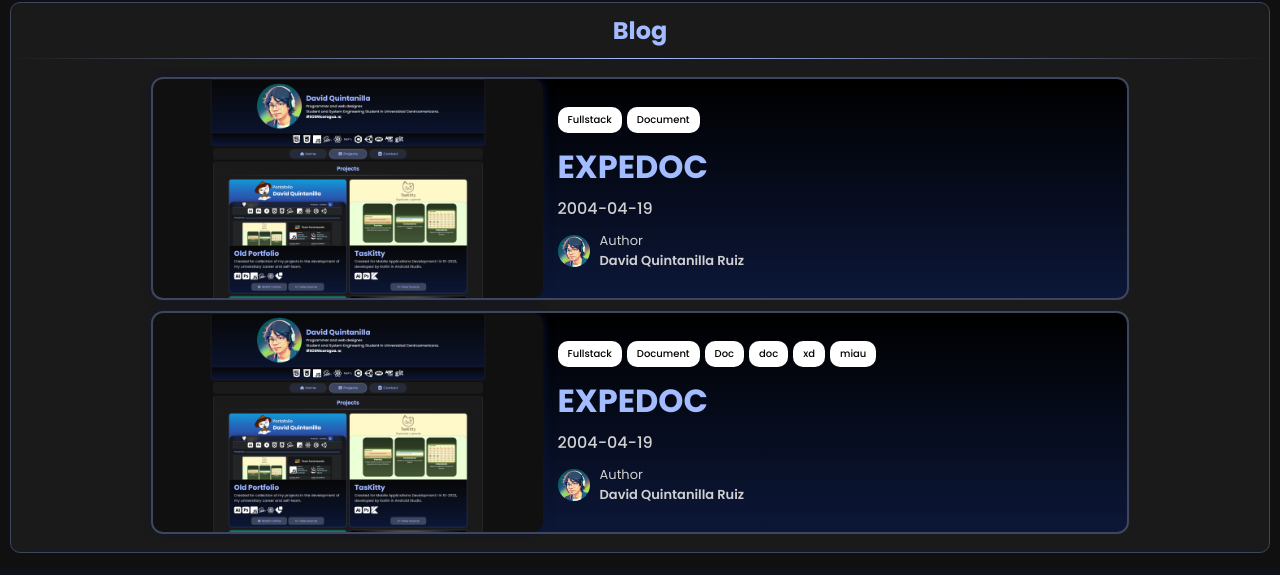
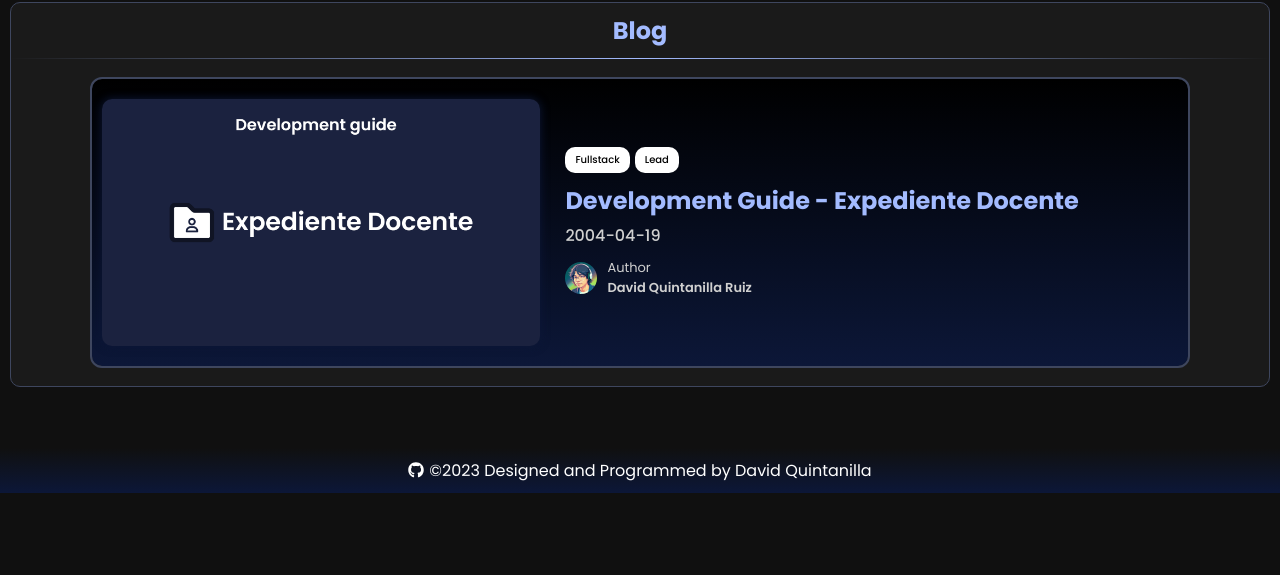
Before and after one commit to davidquintr/portfolio, a Next.js app: page /components/blog_page in a window 1280 px wide. Shown: the part 307-882 px from the top of the page. After the commit the page ends 800 px from the top, so only its background shows below. Built offline with nearby package versions, Linux system fonts and the light colour scheme.

Commit message:
blog added

```diff
--- a/pages/assets/json/blog_published.json
+++ b/pages/assets/json/blog_published.json
@@ -1,18 +1,11 @@
 [
     {
-        "icon": "/thumbnail.png",
-        "title": "EXPEDOC",
+        "icon": "/blog/expedoc.png",
+        "title": "Development Guide - Expediente Docente",
         "date": "2004-04-19",
-        "tags": "Fullstack Document",
+        "tags": "Fullstack Lead",
         "author":"0",
-        "details": "There's nothing"
-    },
-    {
-        "icon": "/thumbnail.png",
-        "title": "EXPEDOC",
-        "date": "2004-04-19",
-        "tags": "Fullstack Document Doc doc xd miau",
-        "author":"0",
-        "details": "There's nothing"
+        "details": "There's nothing",
+        "url": "expedoc-development"
     }
 ]
--- a/pages/blog.tsx
+++ b/pages/blog.tsx
@@ -7,7 +7,7 @@ export default function Blog() {
   return (
     <>
       <Head>
-        <title>Contact</title>
+        <title>Blog</title>
       </Head>
       <article className="article article-base extended">
         <NavBar></NavBar>
--- a/pages/components/blog_item.tsx
+++ b/pages/components/blog_item.tsx
@@ -2,29 +2,26 @@ import data from "../assets/json/blog_published.json";
 import { motion, AnimatePresence } from "framer-motion";
 import Image from "next/image";
 import personal from "../assets/json/personal.json";
+import Link from 'next/link'
 
-type BlogItemProps = {
-    element : typeof data[0]
-    index : number
-  };
 
-const BlogItem:React.FC<BlogItemProps> = (element, index) => {
-  let tags = element.element.tags.split(' ');
-
+const BlogItem = ({ element, index }) => {
+    let tags = element.tags.split(' ');
   return (
     <>
       <AnimatePresence>
         <motion.div
-          initial={{ opacity: 0, x: -15 }}
-          animate={{ opacity: 1, x: 0 }}
-          exit={{ opacity: 0, x: 0 }}
-          transition={{ delay: 0.8 * (index / 2) }}
+            initial={{ opacity: 0, x: -15 }}
+            animate={{ opacity: 1, x: 0 }}
+            exit={{ opacity: 0, x: 0 }}
+            transition={{ delay: 0.5 * (index / 2) }}
           className="post"
         >
+        <Link href={element?.url}>
           <Image
-            src={element.element.icon}
-            alt={element.element.title}
-            title={element.element.title}
+            src={element.icon}
+            alt={element.title}
+            title={element.title}
             width={800}
             height={450}
             className="post-img"
@@ -41,8 +38,8 @@ const BlogItem:React.FC<BlogItemProps> = (element, index) => {
             </div>
 
             <div className="post-info-title">
-                <h3>{element.element.title}</h3>
-                <p>{element.element.date}</p>
+                <h3>{element.title}</h3>
+                <p>{element.date}</p>
             </div>
 
             <div className="post-info-author">
@@ -53,6 +50,7 @@ const BlogItem:React.FC<BlogItemProps> = (element, index) => {
                 </div>
             </div>
           </div>
+          </Link>
         </motion.div>
       </AnimatePresence>
     </>
--- a/pages/components/blog_page.tsx
+++ b/pages/components/blog_page.tsx
@@ -1,13 +1,30 @@
-import Head from "next/head";
 import blog from '../assets/json/blog_published.json'
 import BlogItem from "./blog_item";
+import { useRouter } from 'next/router';
 
 const BlogPage = () => {
+  const router = useRouter();
+  const { query } = router;
+  const { article } = query;
+
+  if (article) {
+    const currentArticle = blog.find(item => item.url === `blog/${article}`);
+
+    if (currentArticle) {
+      return (
+        <div>
+          <h2>{currentArticle.title}</h2>
+          <p>{currentArticle.details}</p>
+        </div>
+      );
+    } else {
+      return <div>No se encontró el artículo</div>;
+    }
+  }
+
+
   return (
     <>
-      <Head>
-        <title>Blog</title>
-      </Head>
       <section className="section section-blog">
         <div className="section-title">
             <h2>Blog</h2>
@@ -16,7 +33,7 @@ const BlogPage = () => {
           {
             blog?.map((element, index) => {
               return(
-                <BlogItem element={element} index={index} key={index}></BlogItem>
+                <BlogItem element={element} key={index} index={index}></BlogItem>
               )
             })
           }
--- a/pages/components/page_wrapper.tsx
+++ b/pages/components/page_wrapper.tsx
@@ -4,7 +4,7 @@ const PageWrapper = ({ children }) => {
   return(<>
     <AnimatePresence>
       <motion.div
-        initial={{ opacity: 0, x: -5 }}
+        initial={{ opacity: 0, x: -10 }}
         animate={{ opacity: 1, x: 0 }}
         exit={{ opacity: 0, x: 0 }}
         transition={{ delay: 0.25 }}
--- a/pages/components/project_item.tsx
+++ b/pages/components/project_item.tsx
@@ -17,7 +17,7 @@ const ProjectsItem: React.FC<ProjectsItemProps> = ({ element, index }) => {
         initial={{ opacity: 0, x: -15 }}
         animate={{ opacity: 1, x: 0 }}
         exit={{ opacity: 0, x: 0 }}
-        transition={{ delay: 0.8 * (index / 2) }}
+        transition={{ delay: 0.5 * (index / 2) }}
 
       className="project">
         <Image
--- a/pages/scss/page.scss
+++ b/pages/scss/page.scss
@@ -439,30 +439,67 @@ body{
 
 .post{
     display: flex;
+    justify-content: center;
+    gap: 15px;
+
+    a{
+        text-decoration: none;
+        color: unset;
+        display: flex;
         outline: 2px solid $color-blue;
         border-radius: $br-default;
         background-color: black;
         background-image: $linear-gradient-bg;
-    width: 80%;
+        width: 90%;
         align-items: center;
         gap: 15px;
+        transition: all 0.5s;
+
+        &:hover{
+            background-color: $color-boldblue;
+        }
+
+        &:active{
+            transform: scale(0.98);
+        }
 
         @media (max-width: 800px) {
             width: 100%;
         }
 
+        @media (max-width: 600px) {
+            gap: 0;
+            flex-direction: column;
+        }
+    }
+
     &-img{
         border-radius: $br-default;
-        height: 100%;
+        margin: 20px 10px;
+        height: auto;
         width: 40%;
         box-shadow: 0px 0px 10px $color-darkblue;
+
+        @media (max-width: 800px) {
+            width: 30%;
+        }
+
+        @media (max-width: 600px) {
+            margin: 0;
+            width: 100%;
+        }
+
     }
 
     &-info{
         display: flex;
-        margin: 20px 0;
         flex-direction: column;
+        margin-block: 10px;
         gap: 10px;
+
+        @media (max-width: 600px) {
+            margin: 10px;
+        }
 
         &-tag{
             display: flex;
@@ -470,7 +507,6 @@ body{
             gap: 5px;
 
             .tag{
-                pointer-events: none;
                 color: black;
                 border-radius: 10px;
                 background-color: white;
@@ -495,7 +531,7 @@ body{
 
             h3{
                 color: $color-bluelight;
-                font-size: xx-large;
+                font-size: x-large;
             }
 
             p{
```
Also changed, not shown: pages/assets/json/projects_en.json (+9 -0 lines), public/blog/expedoc.png (added), public/project/expedoc.png (added). Lines whose indentation alone changed are shown as unchanged.
